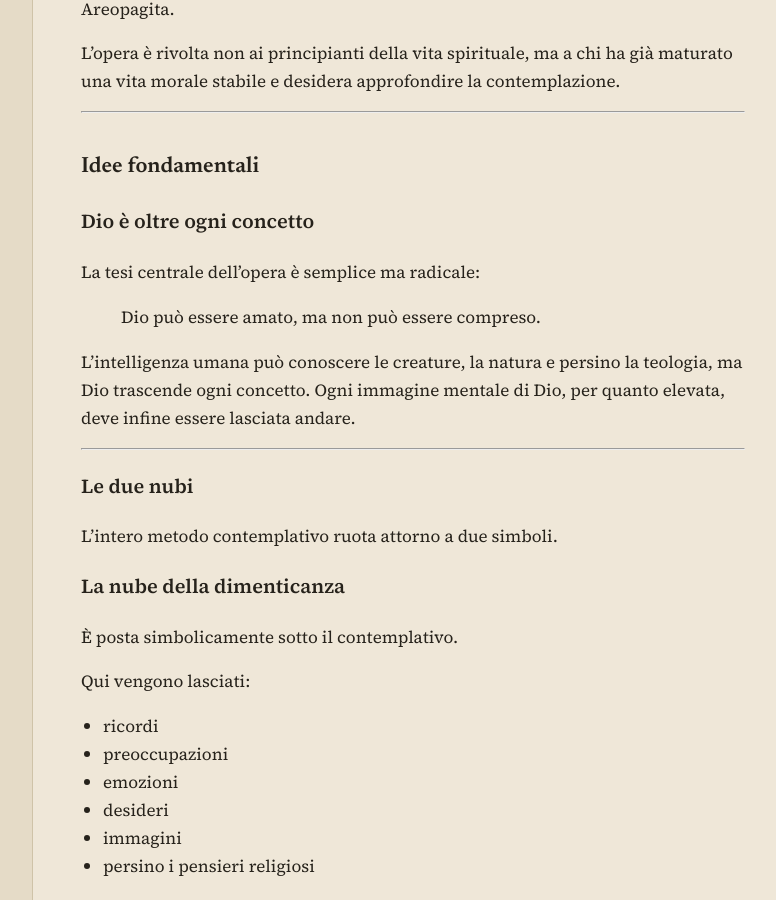
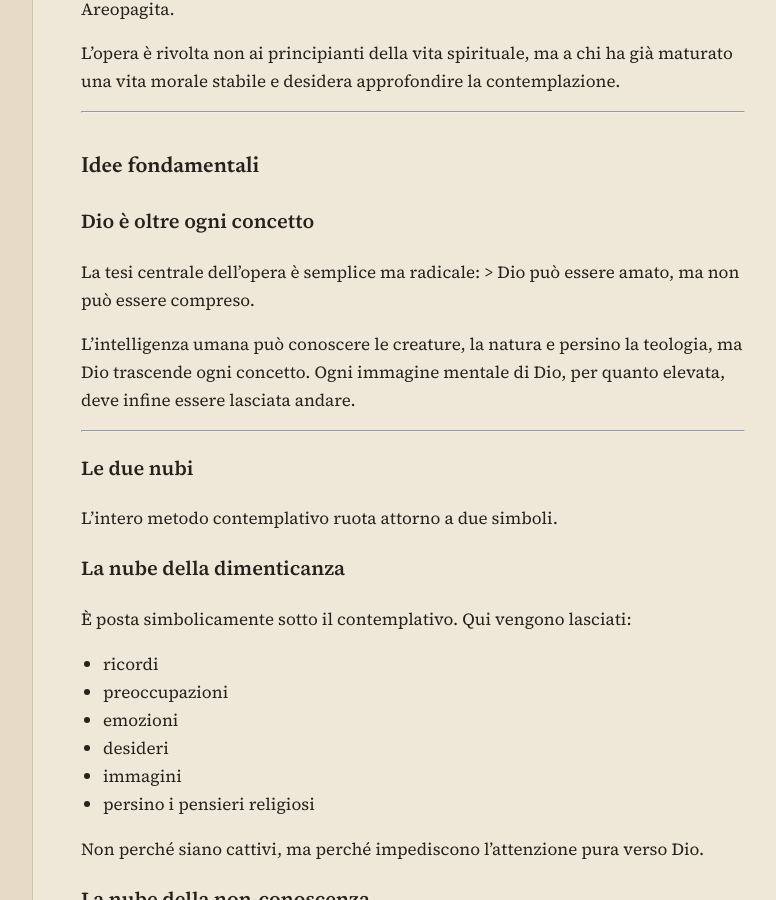
Before and after one commit to Vicknopf11/filoclastos-wiki, a Jekyll site: the page built from letture/nube-non-conoscenza.md, in a window 1280 px wide and 900 px high, scrolled down 734 px. Shown: the whole window, without its empty margins (207-983 px from the left). Built offline with Jekyll 4.4.1, drawn with Linux system fonts in a browser that asks for light colours.

Commit message:
Refactor sections and headings in markdown file

```diff
--- a/letture/nube-non-conoscenza.md
+++ b/letture/nube-non-conoscenza.md
@@ -32,9 +32,7 @@ L'opera è rivolta non ai principianti della vita spirituale, ma a chi ha già m
 
 ### Dio è oltre ogni concetto
 
-La tesi centrale dell'opera è semplice ma radicale:
-
-> Dio può essere amato, ma non può essere compreso.
+La tesi centrale dell'opera è semplice ma radicale: > Dio può essere amato, ma non può essere compreso.
 
 L'intelligenza umana può conoscere le creature, la natura e persino la teologia, ma Dio trascende ogni concetto. Ogni immagine mentale di Dio, per quanto elevata, deve infine essere lasciata andare.
 
@@ -46,9 +44,7 @@ L'intero metodo contemplativo ruota attorno a due simboli.
 
 ### La nube della dimenticanza
 
-È posta simbolicamente sotto il contemplativo.
-
-Qui vengono lasciati:
+È posta simbolicamente sotto il contemplativo. Qui vengono lasciati:
 
 - ricordi
 - preoccupazioni
@@ -58,8 +54,6 @@ Qui vengono lasciati:
 - persino i pensieri religiosi
 
 Non perché siano cattivi, ma perché impediscono l'attenzione pura verso Dio.
-
----
 
 ### La nube della non-conoscenza
 
@@ -155,7 +149,7 @@ Entrambe le tradizioni cercano il silenzio della mente. Negli Yoga Sutra il fine
 
 ---
 
-# Commenti capitolo per capitolo
+## Commenti capitolo per capitolo
 
 1. Introduzione
 2. Capitolo 1
```
